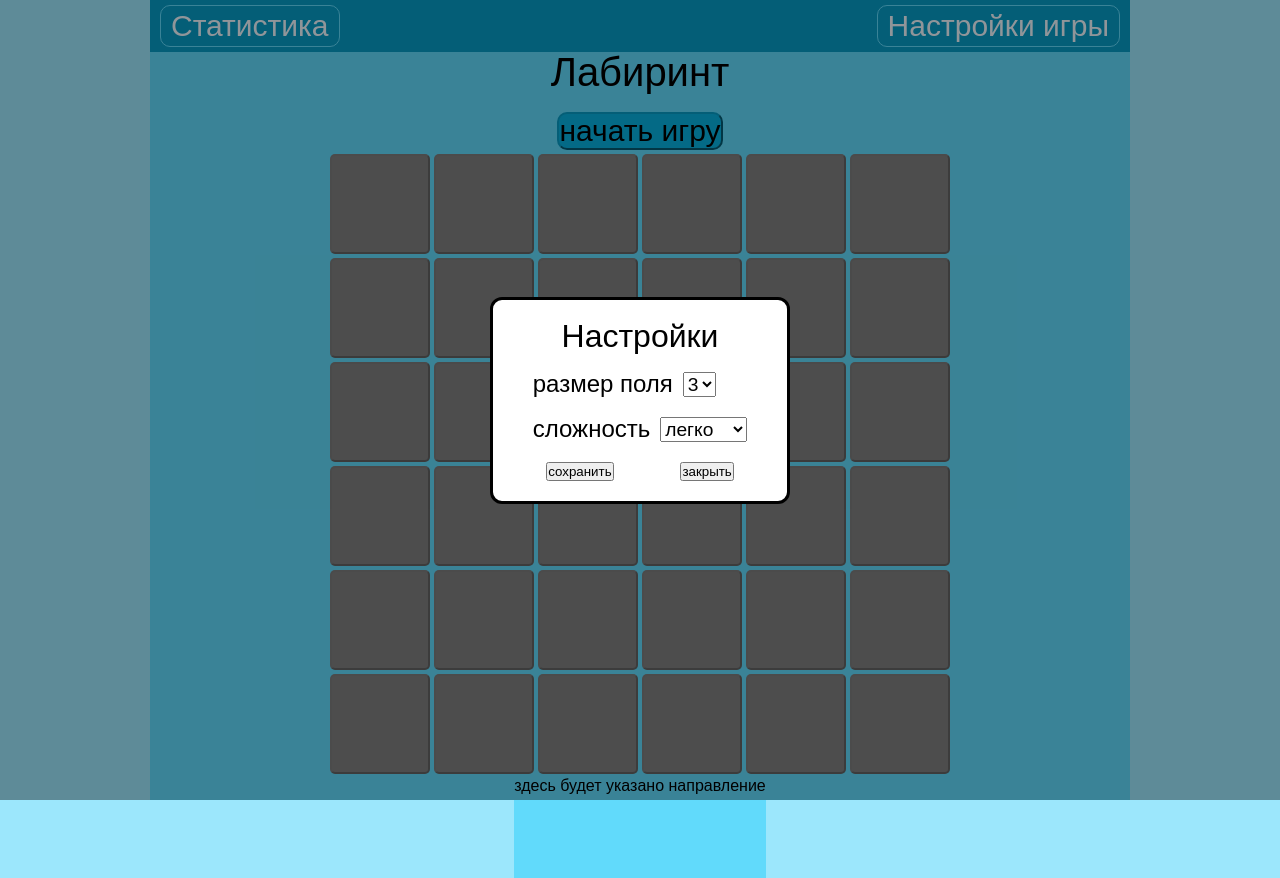
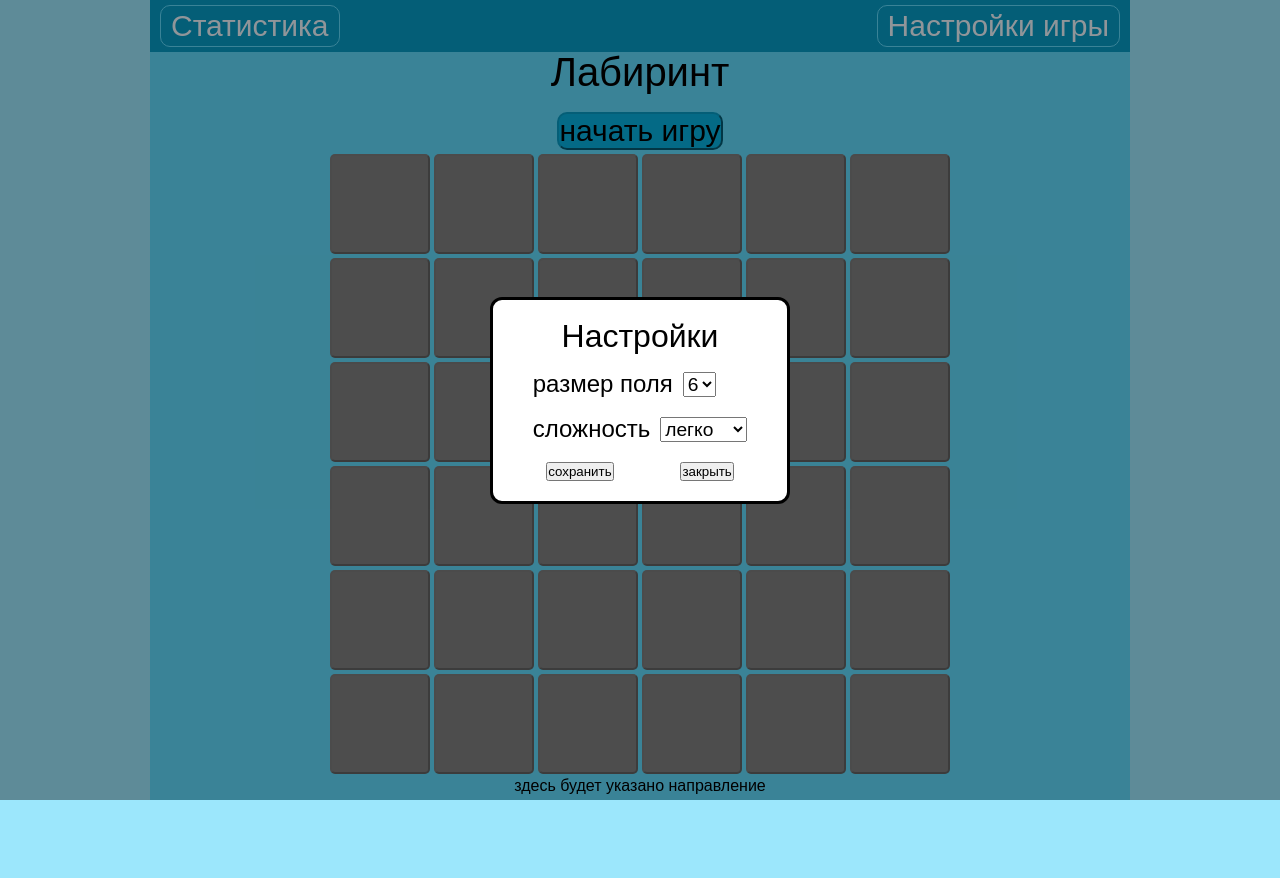
Before and after one commit to aleksandrKas777/Labyrinth, a React (Create React App) app: page / in a window 1280 px wide. Both pictures are taken after a click on the item "Настройки игры". After the commit the page ends 800 px from the top, so only its background shows below. Built offline with nearby package versions, Linux system fonts and the light colour scheme; a web font is replaced by a local one.

Commit message:
подправил пару стилей, поставил значение по умолчанию для селекта

```diff
--- a/src/components/header/modalContent/settings/Settings.tsx
+++ b/src/components/header/modalContent/settings/Settings.tsx
@@ -31,7 +31,7 @@ export const Settings: React.FunctionComponent = () => {
                     <option value="3">3</option>
                     <option value="4">4</option>
                     <option value="5">5</option>
-                    <option value="6">6</option>
+                    <option value="6" selected>6</option>
                 </select>
             </div>
 
--- a/src/components/index.scss
+++ b/src/components/index.scss
@@ -2,4 +2,6 @@
   max-width: 980px;
   margin: 0 auto;
   background-color: #61dafb;
+  height: 100%;
+  overflow: scroll;
 }
--- a/src/components/playground/index.scss
+++ b/src/components/playground/index.scss
@@ -79,5 +79,6 @@
   .playground .cell{
     width: 48px;
     height: 48px;
+    margin: 1px;
   }
 }
--- a/src/components/track/index.scss
+++ b/src/components/track/index.scss
@@ -7,13 +7,13 @@
     background-color: #61dafb;
   }
   .homer{
-    width: 150px;
-    height: auto;
+    width: auto;
+    height: 100px;
     animation: show-result 1s forwards;
   }
   .result{
-    width: 150px;
-    height: auto;
+    height: 100px;
+    width: auto;
     animation: show-result 1s forwards;
   }
 }
```
